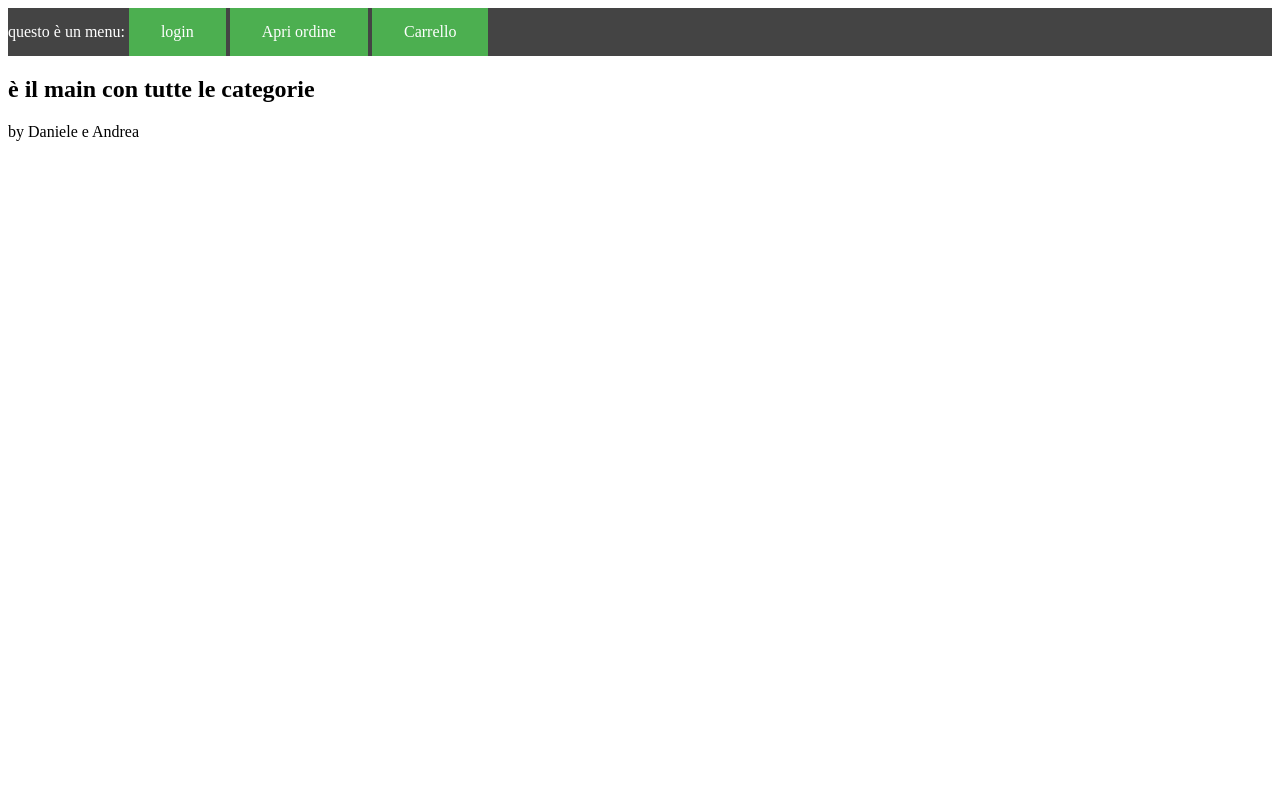
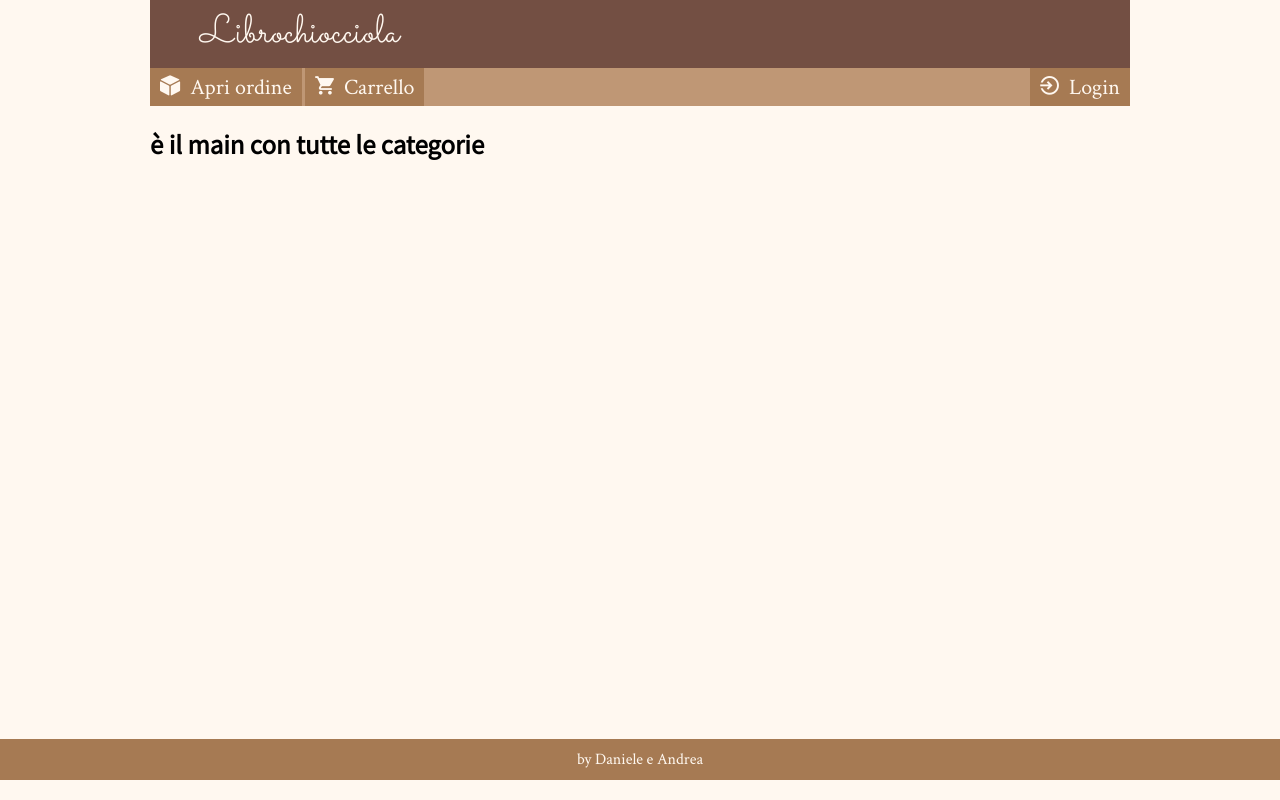
Before and after one commit to HGS-Andry/ProgettoIngsw, a Flask app: template templates/main.html in a window 1280 px wide. Run offline with Flask 2, Linux system fonts and the light colour scheme; the template is opened without the code that fills it, so the values that code supplies are empty; parts of the project's set-up code (start-up, migrations or seed data) failed here and were passed over; some libraries are stand-ins or nearby versions.

Commit message:
add css, modified html, add login form

```diff
--- a/app.py
+++ b/app.py
@@ -1,13 +1,60 @@
 from flask import *
-from psycopg2 import *
+# from psycopg2 import *
 
 app = Flask(__name__)
+app.secret_key = 'any random string'  #penso una stringa che debba essere creata random, non ho ben capito
 
+#################################
+##  Main
+#################################
 @app.route("/")
 def main():
     # gestiamo il main, bisogna gestire se siamo registrati o meno
     #
+    if 'usertype' not in session:
+        session['usertype'] = 0 # in caso di utente non loggato
     return render_template('main.html')
+
+#################################
+##  Login - Logout
+#################################
+@app.route("/login")
+def login():
+    # gestiamo la form del login
+    return render_template('login.html')
+
+@app.route("/execlogin", methods=['POST'])
+def exec_login():
+    # gestiamo il login, con la scelta se utenti o amministratori
+    #if 'usertype' in [session]:
+    session['usertype'] = 1 # in caso di utente registrato
+    return redirect("/")
+
+@app.route("/logout")
+def exec_logout():
+    # gestiamo il logout
+    session['usertype'] = 0 # in caso di utente registrato
+    return redirect("/")
+
+#################################
+##  Dashboard
+#################################
+
+#################################
+##  Carrello
+#################################
+@app.route("/carrello")
+def carrello():
+    # gestiamo il carrello
+    return render_template('carrello.html')
+
+#################################
+##  Ordini
+#################################
+@app.route("/getordine")
+def getordine():
+    # gestiamo il carrello
+    return render_template('carrello.html')
 
 if __name__ == '__main__':
     app.run(port=5000, debug=False)
--- a/static/css/style.css
+++ b/static/css/style.css
@@ -1,16 +1,96 @@
-#menu > a{
-    background-color: #4CAF50; /* Green */
+* {
+    box-sizing: border-box;
+  }
+
+body{
+    font-family: 'Noto Sans SC', sans-serif;
+    background-color:#FFF8F0; /* chiaro */
+    margin: 0px;
+    position: relative;
+}
+.main{
+    max-width: 980px;
+    margin-left: auto;
+    margin-right: auto;
+}
+
+#topbar {
+    background-color:#734F43; /* scuro */
+    width: 100%;
+
+}
+#topbar > a{
+    font-family: 'Sacramento', cursive;
+    background-color:#734F43; /* scuro */
+    color: #FFF8F0; /* chiaro */
+    font-size: 40px;
+    display: inline-block;
+    padding: 5px 50px;
+    text-decoration: none;
+}
+
+#menu{
+    background-color: #BF9775; /* terziario */
     border: none;
-    color: white;
-    padding: 15px 32px;
+
+    position: -webkit-sticky; /* Safari */
+    position: sticky;
+    top: 0;
+}
+#menu > a, #menu > button {
+    -moz-appearance: none;
+    -webkit-appearance: none;
+    background-color: #A67A53; /* secondario */
+    border: none;
+    color: #FFF8F0; /* chiaro */
+    font-family: 'Crimson Text', serif;
+    padding: 4px 10px;
+    size: 60px;
     text-align: center;
     text-decoration: none;
     display: inline-block;
-    font-size: 16px;
+    font-size: 22px;
+}
+#menu > :hover, #menu > button:hover{
+    background-color:#0477BF; /* accento */
+    cursor:pointer;
+    outline: none;
+}
+#menu > a > i,#menu > button > i{
+    font-size: 23px;
+    padding-top: 0px;
+    padding-right: 10px;
+    padding-bottom: 0px;
+    padding-left: 0px;
+    margin-bottom: -20px;
 }
 
-#menu{
-    background-color: #444444; /* Green */
-    color: white;
-    border: none;
+.right{
+    float: right!important;
 }
+
+
+#bottom{
+    position: absolute;
+    right: 0;
+    bottom: 0px;
+    left: 0;
+    box-sizing: inherit;
+    text-align: center;
+    padding: 10px;
+    background-color: #A67A53; /* secondario */
+    color: #FFF8F0; /* chiaro */
+    font-family: 'Crimson Text', serif;
+}
+
+/* font-family: 'Noto Sans SC', sans-serif;
+font-family: 'Sacramento', cursive;
+font-family: 'Crimson Text', serif;
+font-family: 'Special Elite', cursive; */
+
+/* colori:
+#0477BF accento
+#FFF8F0 chiaro
+#A67A53 secondario
+#734F43 scuro
+#BF9775 terziario */
--- /dev/null
+++ b/templates/buttons/carrello.html
@@ -0,0 +1,2 @@
+<a href="/carrello"><i class="icon ion-md-cart"></i>Carrello </a>
+<!-- da aggiungere il numero di elementi len carrello -->
--- /dev/null
+++ b/templates/buttons/getordine.html
@@ -0,0 +1,9 @@
+<button onclick="getordine()"><i class="icon ion-md-cube"></i>Apri ordine</button>
+<script>
+    function getordine(){
+        var r = prompt("Inserisci il codice dell'ordine",'');
+        if (r !=null) {
+            window.location = '/getordine?id=' + r;
+        }
+    }
+</script>
--- /dev/null
+++ b/templates/buttons/goback.html
@@ -0,0 +1 @@
+<button onclick="history.back()"><i class="icon ion-md-arrow-round-back"></i>Indietro</button>
--- /dev/null
+++ b/templates/buttons/loginout.html
@@ -0,0 +1,5 @@
+{%if session['usertype'] > 0%}
+<a href="/logout" class="right"><i class="icon ion-md-log-out"></i>Logout</a>
+{%else%}
+<a href="/login" class="right"><i class="icon ion-md-log-in"></i>Login</a>
+{%endif%}
--- a/templates/layout.html
+++ b/templates/layout.html
@@ -4,6 +4,9 @@
         <meta charset ="utf -8">
         <title>{% block title %}{% endblock %}</title>
         <link rel="stylesheet" href="{{ url_for('static', filename='css/style.css') }}">
+        <link href="https://fonts.googleapis.com/css?family=Crimson+Text|Noto+Sans+SC|Sacramento|Special+Elite&display=swap" rel="stylesheet">
+        <link href="https://unpkg.com/ionicons@4.5.10-1/dist/css/ionicons.min.css" rel="stylesheet">
+        <meta name="viewport" content="width=device-width, initial-scale=1.0">
         {% block head %}{% endblock %}
     </head>
     <body {% with messages = get_flashed_messages() %}
@@ -15,12 +18,14 @@
             "
         {% endif %}
     {% endwith %}>
-    <div id="topbar">
-        <!-- logo e altro -->
+    <div class="main">
+        <div id="topbar"><a href="/">Librochiocciola</a>
+            <!-- logo e altro -->
+        </div>
+        <div id="menu">{% block menu %}{% endblock %}</div>
+            {% block body %}{% endblock %}
+        <div id = "bottom">by Daniele e Andrea</div>
     </div>
-    <div id="menu"> questo è un menu: {% block menu %}{% endblock %}</div>
-        {% block body %}{% endblock %}
-    <div id = "bottom">by Daniele e Andrea</div>
     </body>
 
 </html>
--- a/templates/main.html
+++ b/templates/main.html
@@ -1,10 +1,11 @@
 {% extends "layout.html" %}
-{% block title %}Librocciola{% endblock %}
+{% block title %}Librochiocciola{% endblock %}
 {% block menu %}
-<a href="/login">login</a>
-<a href="/getordine">Apri ordine</a>
-<a href="/carrello">Carrello</a>
+{% include '/buttons/getordine.html' %}
+{% include '/buttons/carrello.html' %}
+{% include '/buttons/loginout.html' %}
 {% endblock %}
 {% block body %}
 <h2> è il main con tutte le categorie</h2>
+{{session['usertype']}}
 {% endblock %}
```
Also changed, not shown: templates/login.html (added, +12 -0 lines), test flask/test1.py (+9 -1 lines).
